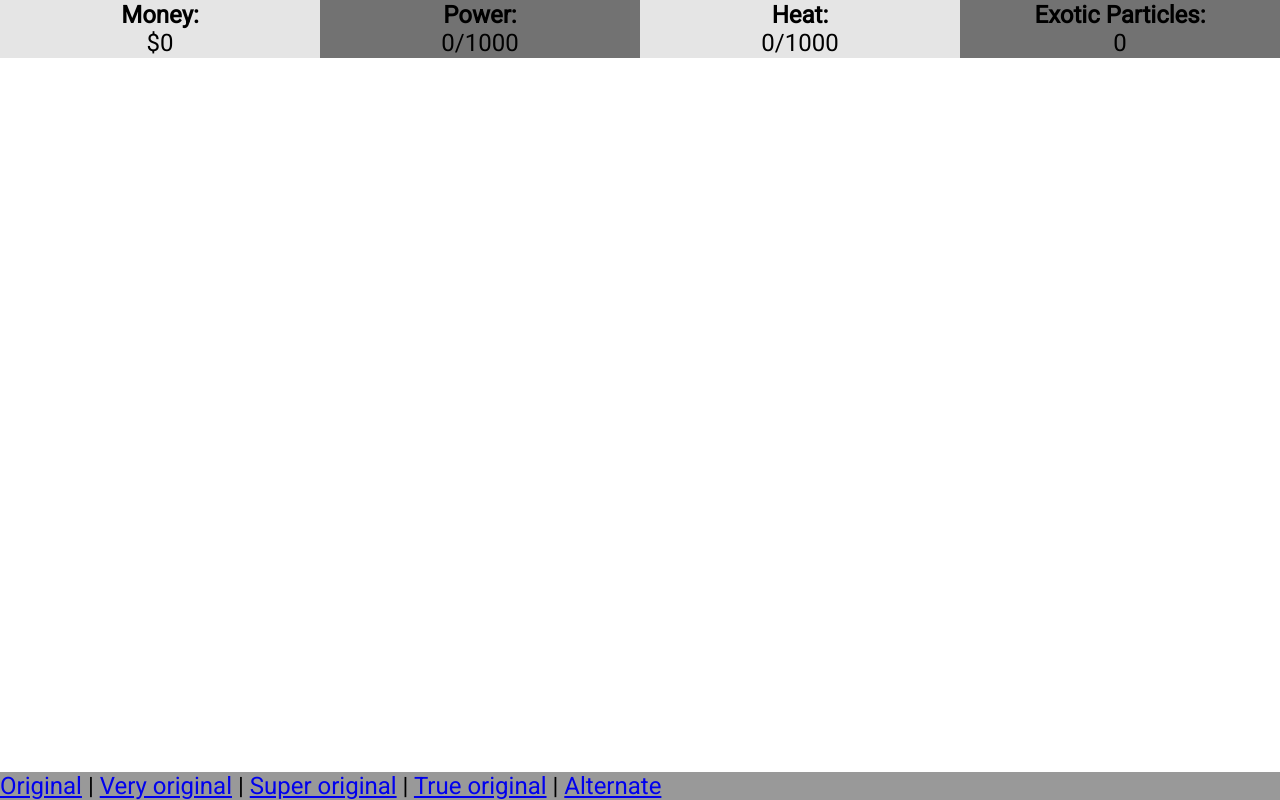
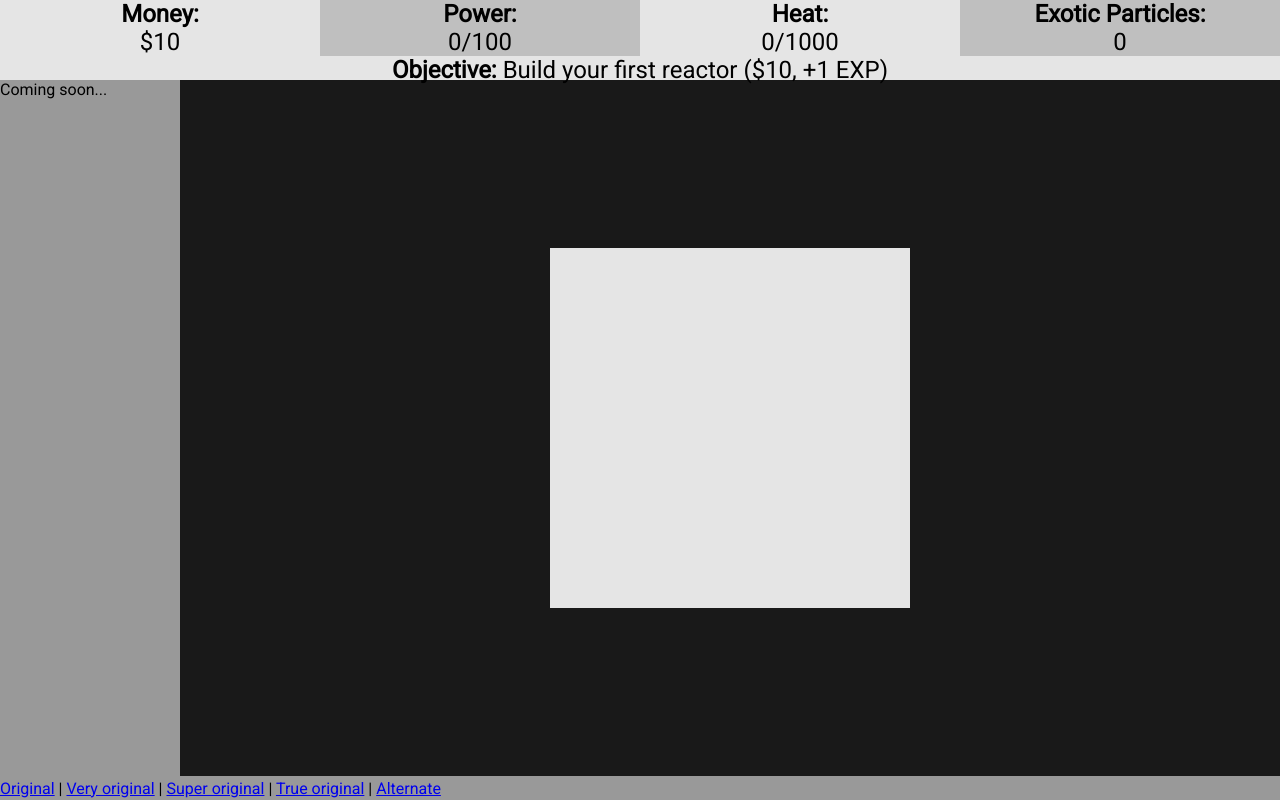
Before and after one commit to aarextiaokhiao/Super-Reactor, a plain HTML site: page index.html in a window 1280 px wide. Drawn offline with Linux system fonts and the light colour scheme.

Commit message:
Design update

```diff
--- a/index.html
+++ b/index.html
@@ -9,30 +9,57 @@
 		table {
 			border-spacing:0;
 		}
+		td {
+			padding:0;
+		}
+		#grid {
+			padding-left: 0;
+			padding-right: 0;
+			margin-left: auto;
+			margin-right: auto;
+			display: block;
+			width: 800px;
+		}
 	</style>
 </head>
 <body>
 	<title>Super Reactor</title>
 	<NOSCRIPT><table style='position:fixed; height:100%; width:100%; background-color:#E5E5E5; color:#000000; text-align:center; z-index:1'><tr><td>You have to enable JavaScript to play!</td></tr></table></NOSCRIPT>
+	<table style='height:100%; width:100%'>
+		<tr style='height:72px'><td>
 			<table style='height:48px; width:100%; font-size:24px; text-align:center'>
 				<tr>
 					<td style='width:25%; background-color:#E5E5E5'>
 						<b>Money:</b><br>
-				<text>$0</text>
+						<text id='money'>$10</text>
 					</td>
-			<td style='width:25%; background-color:#727272'>
+					<td style='width:25%; background-color:#BFBFBF'>
 						<b>Power:</b><br>
-				<text>0/1000</text>
+						<text id='power'>0/100</text>
 					</td>
 					<td style='width:25%; background-color:#E5E5E5'>
 						<b>Heat:</b><br>
-				<text>0/1000</text>
+						<text id='heat'>0/1000</text>
 					</td>
-			<td style='width:25%; background-color:#727272'>
+					<td style='width:25%; background-color:#BFBFBF'>
 						<b>Exotic Particles:</b><br>
-				<text>0</text>
+						<text id='ep'>0</text>
 					</td>
 				</tr>
 			</table>
-	<div style='background-color: #999999; position: fixed; bottom: 0; width: 100%; color: #000000'><a href="https://catsarefluffy.github.io/reactorkk/" target="_newtab">Original</a> | <a href="https://cwmonkey.github.io/reactor-knockoff/" target="_newtab">Very original</a> | <a href="http://www.kongregate.com/games/cael/reactor-incremental" target="_newtab">Super original</a> | <a href="http://www.kongregate.com/games/Baldurans/reactor-idle" target="_newtab">True original</a> | <a href="https://minecraft.curseforge.com/projects/industrial-craft/files" target="_newtab">Alternate</a></div>
+			<div style='background-color:#E5E5E5; height:24px; width:100%; font-size:24px; text-align:center'><b>Objective:</b> <text id='objective'>Build your first reactor</text> <text id='reward'>($10, +1 EXP)</text></div>
+		</td></tr>
+		<tr style='max-height:100%'><td>
+			<table style='height:100%; width:100%'><tr>
+				<td style='background-color:#999999; height:100%; width:180px; vertical-align:0'>
+					Coming soon...
+				</td>
+				<td style='background-color:#191919; height:100%; max-width:100%'>
+					<canvas id='grid' style='height:360px; width:360px; background-color:#E5E5E5'>
+					</canvas>
+				</td>
+			</tr></table>
+		</td></tr>
+		<tr style='height:24px'><td style='background-color:#999999'><a href="https://catsarefluffy.github.io/reactorkk/" target="_newtab">Original</a> | <a href="https://cwmonkey.github.io/reactor-knockoff/" target="_newtab">Very original</a> | <a href="http://www.kongregate.com/games/cael/reactor-incremental" target="_newtab">Super original</a> | <a href="http://www.kongregate.com/games/Baldurans/reactor-idle" target="_newtab">True original</a> | <a href="https://minecraft.curseforge.com/projects/industrial-craft/files" target="_newtab">Alternate</a></td></tr>
+	</table>
 </body>
```
Lines whose indentation alone changed are shown as unchanged.
